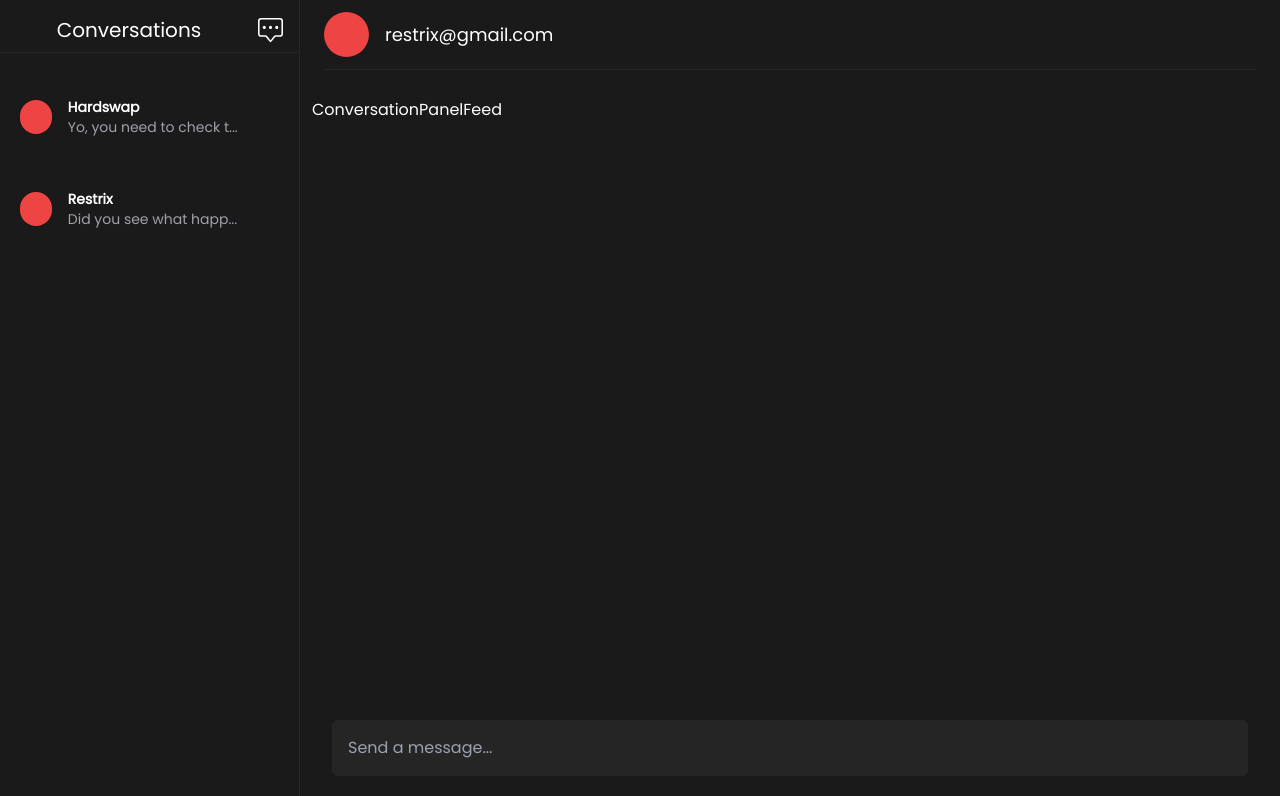
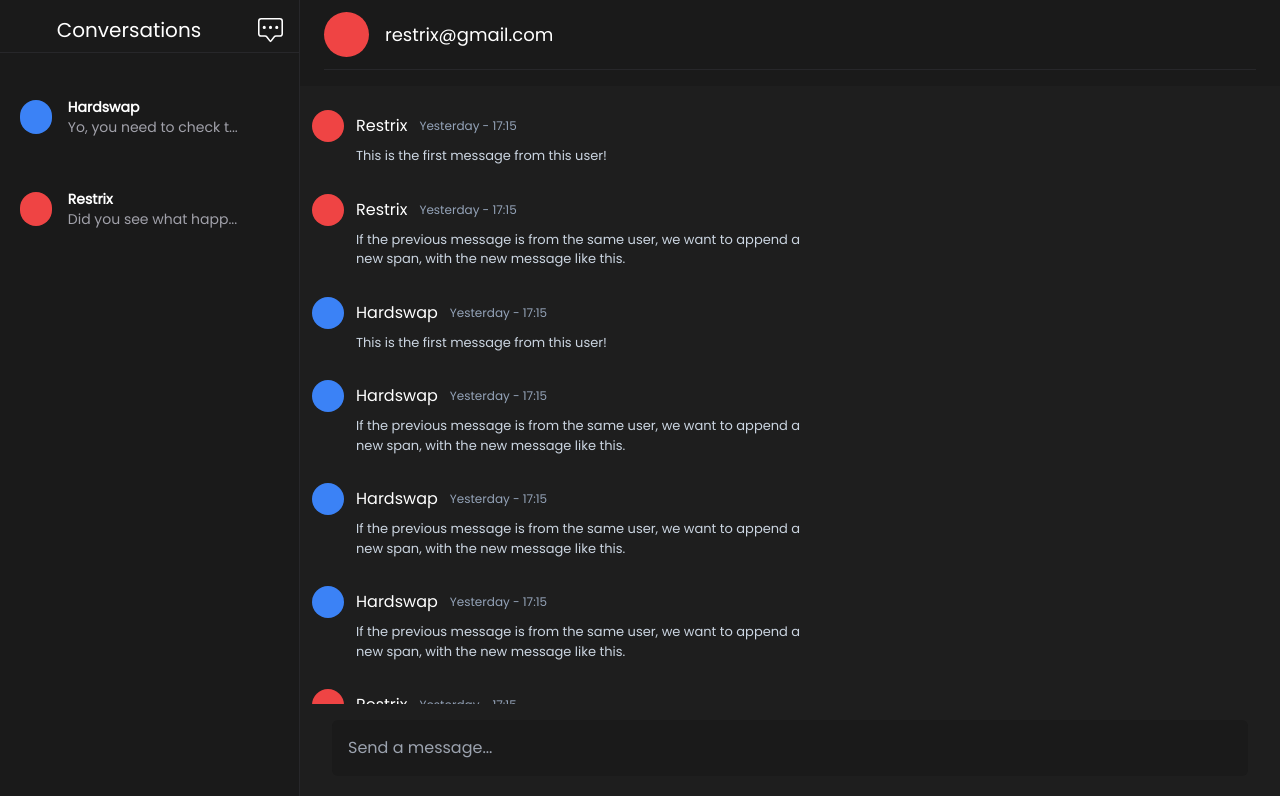
Before and after one commit to berggren1997/chatapp-react, a React (Vite) app: page /conversations in a window 1280 px wide. Shown: the top 796 px of the page. Built offline with nearby package versions, Linux system fonts and the light colour scheme.

Commit message:
working on displaying the messages in conversationpanel

```diff
--- a/src/components/Sidebar.tsx
+++ b/src/components/Sidebar.tsx
@@ -27,7 +27,7 @@ const Sidebar = () => {
         >
           <div className="flex flex-col h-full w-full items-start">
             <div className="flex items-center h-full w-full">
-              <div className="bg-red-500 w-[39px] h-[34px] rounded-full"></div>
+              <div className="bg-blue-500 w-[39px] h-[34px] rounded-full"></div>
               <div className="ml-4 flex flex-col items-start w-full">
                 <p className="font-semibold text-sm">Hardswap</p>
                 <span className="text-sm font-light text-zinc-400">
--- a/src/components/conversations/ConversationPanelFeed.tsx
+++ b/src/components/conversations/ConversationPanelFeed.tsx
@@ -1,5 +1,82 @@
+import { dummyMessageData } from "../../constants/data";
+import { useState } from "react";
+
 const ConversationPanelFeed = () => {
-  return <div className="flex flex-1 mt-4 p-3">ConversationPanelFeed</div>;
+  const [lastMessageSentBy, setLastMessageSentBy] = useState<string>("");
+  console.log(dummyMessageData);
+
+  const hasPreviousMessage = () => {
+    if (lastMessageSentBy) {
+      return true;
+    }
+    return false;
+  };
+
+  return (
+    <div className="flex flex-1 mt-4 p-3 overflow-y-scroll scroll-auto bg-[#1e1e1e]">
+      {/* message container */}
+      <div className="flex flex-col mt-3">
+        {/*  MESSAGES DUMMY DATA */}
+        {dummyMessageData.map((message, idx) => (
+          <div
+            key={idx}
+            className="flex flex-col w-[400px] md:w-[500px] mb-6 text-black"
+          >
+            <div className="flex flex-row items-center gap-3">
+              <div
+                className={`${
+                  message?.username === "Hardswap"
+                    ? "bg-blue-500"
+                    : "bg-red-500"
+                } h-[32px] w-[32px] rounded-full`}
+              ></div>
+              <p className="text-[16px]">{message.username}</p>
+              <span className="text-xs text-slate-400">Yesterday - 17:15</span>
+            </div>
+            <div className="flex flex-col ml-11 mt-1">
+              <span className="text-[13px] text-slate-300 mb-1">
+                {message.message}
+                {/* This is the first message from this user! */}
+              </span>
+              {/* <span className="text-[13px] text-slate-300">
+              If the previous message is from the same user, we want to append a
+              new span, with the new message like this.
+            </span> */}
+            </div>
+          </div>
+        ))}
+      </div>
+    </div>
+  );
 };
 
 export default ConversationPanelFeed;
+
+// {dummyMessageData.map((message, idx) => (
+//   <div
+//     key={idx}
+//     className="flex flex-col w-[400px] md:w-[500px] mb-6 text-black"
+//   >
+//     <div className="flex flex-row items-center gap-3">
+//       <div
+//         className={`${
+//           message?.username === "Hardswap"
+//             ? "bg-blue-500"
+//             : "bg-red-500"
+//         } h-[32px] w-[32px] rounded-full`}
+//       ></div>
+//       <p className="text-[16px]">{message.username}</p>
+//       <span className="text-xs text-slate-400">Yesterday - 17:15</span>
+//     </div>
+//     <div className="flex flex-col ml-11 mt-1">
+//       <span className="text-[13px] text-slate-300 mb-1">
+//         {message.message}
+//         {/* This is the first message from this user! */}
+//       </span>
+//       {/* <span className="text-[13px] text-slate-300">
+//       If the previous message is from the same user, we want to append a
+//       new span, with the new message like this.
+//     </span> */}
+//     </div>
+//   </div>
+// ))}
--- a/src/components/forms/ConversationTypeForm.tsx
+++ b/src/components/forms/ConversationTypeForm.tsx
@@ -1,12 +1,12 @@
 // import { AiOutlinePlusCircle } from "react-icons/ai";
 const ConversationTypeForm = () => {
   return (
-    <div className="flex relative">
+    <div className="flex relative bg-[#1e1e1e]">
       {/* <AiOutlinePlusCircle className="absolute top-[17px] left-[45px] w-[24px] h-[24px] hover:cursor-pointer" /> */}
       <input
         type="text"
         placeholder="Send a message..."
-        className="w-full focus:outline-none mb-6 mx-8 outline-none bg-[#252525] rounded-md
+        className="w-full focus:outline-none mb-6 mx-8 mt-4 outline-none bg-[#1a1a1a] rounded-md
         text-zinc-300 p-4"
       />
     </div>
--- a/src/constants/data.ts
+++ b/src/constants/data.ts
@@ -1 +1,66 @@
 export const sampleConversationList = [];
+
+export const dummyMessageData = [
+  {
+    username: "Restrix",
+    message: "This is the first message from this user!",
+  },
+  {
+    username: "Restrix",
+    message:
+      "If the previous message is from the same user, we want to append a new span, with the new message like this.",
+  },
+  {
+    username: "Hardswap",
+    message: "This is the first message from this user!",
+  },
+  {
+    username: "Hardswap",
+    message:
+      "If the previous message is from the same user, we want to append a new span, with the new message like this.",
+  },
+  {
+    username: "Hardswap",
+    message:
+      "If the previous message is from the same user, we want to append a new span, with the new message like this.",
+  },
+  {
+    username: "Hardswap",
+    message:
+      "If the previous message is from the same user, we want to append a new span, with the new message like this.",
+  },
+  {
+    username: "Restrix",
+    message: "This is the first message from this user!",
+  },
+  {
+    username: "Restrix",
+    message:
+      "If the previous message is from the same user, we want to append a new span, with the new message like this.",
+  },
+  {
+    username: "Restrix",
+    message:
+      "If the previous message is from the same user, we want to append a new span, with the new message like this.",
+  },
+
+  {
+    username: "Hardswap",
+    message: "This is the first message from this user!",
+  },
+  {
+    username: "Hardswap",
+    message:
+      "If the previous message is from the same user, we want to append a new span, with the new message like this.",
+  },
+  {
+    username: "Hardswap",
+    message:
+      "If the previous message is from the same user, we want to append a new span, with the new message like this.",
+  },
+  {
+    username: "Hardswap",
+    message:
+      "If the previous message is from the same user, we want to append a new span, with the new message like this.",
+  },
+];
--- a/src/index.css
+++ b/src/index.css
@@ -27,3 +27,7 @@ textarea:-webkit-autofill:focus {
   -webkit-box-shadow: 0 0 0px 1000px #2b2b2b inset !important;
   -webkit-text-fill-color: #fff !important;
 }
+
+::-webkit-scrollbar {
+  display: none;
+}
```
